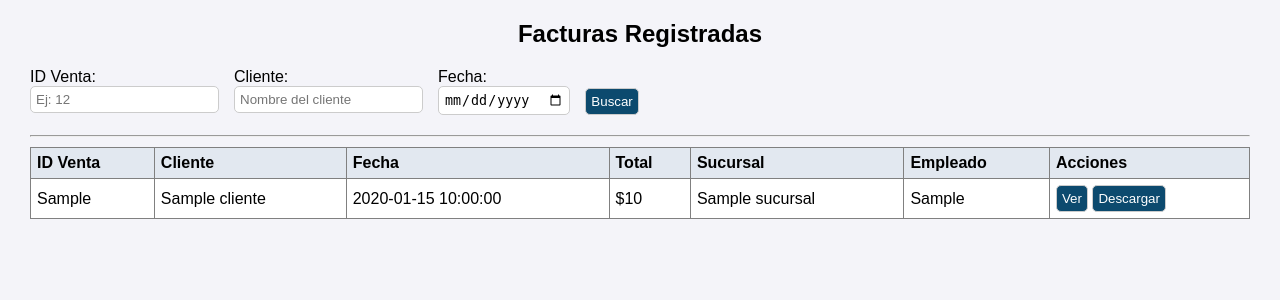
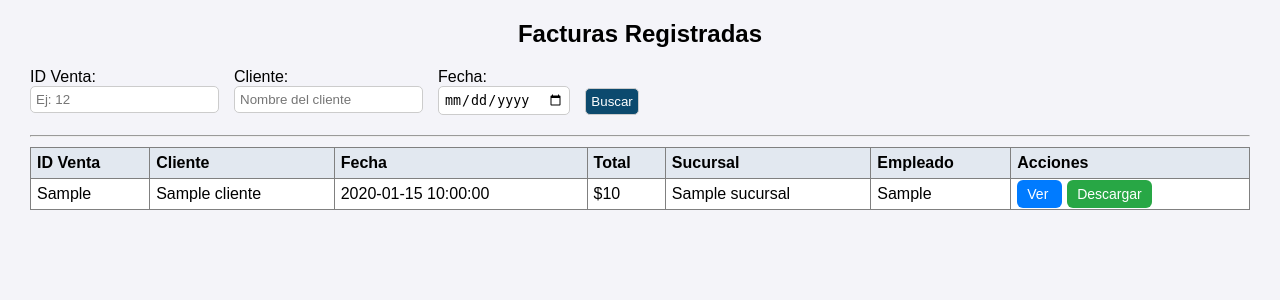
Before and after one commit to JuanSebastianTorres/SupermercadosApp, a Flask app: template templates/facturas.html in a window 1280 px wide. Shown: the part 130-430 px from the top of the page. Run offline with Flask 3, Linux system fonts and the light colour scheme; the template is opened without the code that fills it: most values are stand-ins (such as "Sample title", 1, 10 or a date in 2020); some libraries are stand-ins or nearby versions.

Commit message:
cambios facturas 8

```diff
--- a/static/styles.css
+++ b/static/styles.css
@@ -154,14 +154,19 @@ h2, h3 {
   text-align: center;
 }
 
+.btn-ver, .btn-descargar {
+    padding: 6px 10px;
+    border-radius: 6px;
+    text-decoration: none;
+    color: white;
+    margin-right: 5px;
+    font-size: 14px;
+}
+
 .btn-ver {
-    background-color: #0c4a6e;
-    color: white;
-    cursor: pointer;
+    background-color: #007bff;
 }
 
 .btn-descargar {
-    background-color: #0c4a6e;
-    color: white;
-    cursor: pointer;
+    background-color: #28a745;
 }
--- a/templates/factura_detalle.html
+++ b/templates/factura_detalle.html
@@ -42,10 +42,10 @@
 </div>
 
 <div style="text-align:center; margin-top:20px;">
-  <button href="{{ url_for('facturas.descargar_factura', idVenta=factura.idVenta) }}"
+  <a href="{{ url_for('facturas.descargar_factura', idVenta=factura.idVenta) }}"
      class="btn btn-descargar">
      Descargar PDF
-  </button>
+  </a>
 </div>
 
 {% endblock %}
--- a/templates/facturas.html
+++ b/templates/facturas.html
@@ -67,13 +67,13 @@
       <td>{{ f.sucursal }}</td>
       <td>{{ f.creado_por }}</td>
       <td>
-        <button href="{{ url_for('facturas.ver_factura', idFactura=f._id) }}" class="btn btn-ver">
+        <a href="{{ url_for('facturas.ver_factura', idFactura=f._id) }}" class="btn btn-ver">
           Ver
-        </button>
-        <button href="{{ url_for('facturas.descargar_factura', idVenta=f.idVenta) }}"
+        </a>
+        <a href="{{ url_for('facturas.descargar_factura', idVenta=f.idVenta) }}"
            class="btn btn-descargar">
           Descargar
-        </button>
+        </a>
       </td>
     </tr>
     {% endfor %}
```
